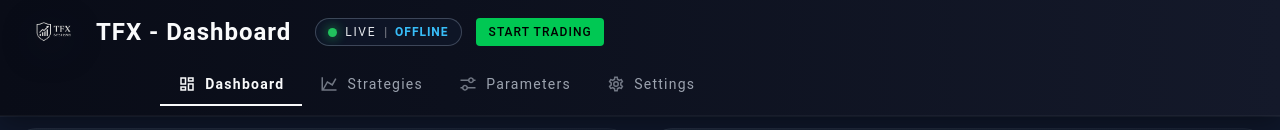
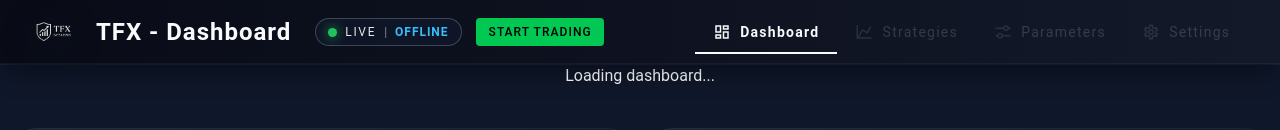
Before and after one commit to Hirocco/bot_platform, a Vue app in the folder frontend/: page /dashboard in a window 1280 px wide. Shown: the top 130 px of the page. Built offline with nearby package versions, Linux system fonts and the light colour scheme; no server answers.

Commit message:
dashboard header changes

```diff
--- a/frontend/src/App.vue
+++ b/frontend/src/App.vue
@@ -1,24 +1,37 @@
 <template>
-  <div v-if="route.path !== '/login'">
+  <!-- Widok logowania w osobnym layoutcie -->
+  <LoginLayout v-if="route.path === '/login'">
+    <router-view />
+  </LoginLayout>
+
+  <!-- Cała reszta aplikacji (po zalogowaniu) -->
+  <div v-else class="app-shell">
     <DashboardHeader />
+
+    <main class="app-main">
+      <router-view />
+    </main>
   </div>
-  <component :is="layoutComponent">
-    <router-view />
-  </component>
 </template>
 
 <script setup lang="ts">
-import { computed } from 'vue'
+import { watch } from 'vue'
 import { useRoute } from 'vue-router'
 import LoginLayout from '@/layouts/LoginLayout.vue'
 import DashboardHeader from './components/dashboard/DashboardHeader.vue'
+import { useDashboardStore } from '@/stores/DashboardStore'
 
 const route = useRoute()
-const layoutComponent = computed(() => {
-  // Możesz dodać więcej warunków dla różnych layoutów
-  if (route.path === '/login') {
-    return LoginLayout
-  }
-  return 'div' // Domyślny layout
-})
+const dashboardStore = useDashboardStore()
+
+// 🔹 inicjalizacja dashboardu na wszystkich ścieżkach ≠ /login
+watch(
+  () => route.path,
+  (path) => {
+    if (path !== '/login') {
+      dashboardStore.init()
+    }
+  },
+  { immediate: true },
+)
 </script>
--- a/frontend/src/api/BotApi.ts
+++ b/frontend/src/api/BotApi.ts
@@ -40,7 +40,7 @@ const payload: CreateBotDTO = {
     }
 export class BotApi {
   static async createBot(data = payload){
-    const url = `${BASE_URL}/create`
+    const url = `${BASE_URL}/BOT_001/create`
     return axios.post(url, data, {
       headers: {
         'Content-Type': 'application/json',
@@ -49,7 +49,7 @@ export class BotApi {
   }
   static async initBot(){
     const data = {"gateway_id": "MT5_GATEWAY_1"}
-    const url = `${BASE_URL}/init`
+    const url = `${BASE_URL}/BOT_001/init`
     return axios.post(url, data, {
       headers: {
         'Content-Type': 'application/json',
@@ -58,8 +58,7 @@ export class BotApi {
   }
   static async startBot(){
     const data = {"enabled": true}
-    const botId = "BOT_001"
-    const url = `${BASE_URL}/${botId}/start`
+    const url = `${BASE_URL}/BOT_001/start`
     return axios.post(url, data, {
       headers: {
         'Content-Type': 'application/json',
--- a/frontend/src/components/dashboard/DashboardHeader.vue
+++ b/frontend/src/components/dashboard/DashboardHeader.vue
@@ -12,17 +12,17 @@ const router = useRouter()
 const route = useRoute()
 
 const tabs = [
-  { label: 'Dashboard', name: 'dashboard', icon: mdiViewDashboardOutline },
-  { label: 'Strategies', name: 'strategies', icon: mdiChartLine },
-  { label: 'Parameters', name: 'parameters', icon: mdiTuneVariant },
-  { label: 'Settings', name: 'settings', icon: mdiCogOutline },
+  { label: 'Dashboard', name: 'dashboard', icon: mdiViewDashboardOutline, enabled: true },
+  { label: 'Strategies', name: 'strategies', icon: mdiChartLine, enabled: false },
+  { label: 'Parameters', name: 'parameters', icon: mdiTuneVariant, enabled: false },
+  { label: 'Settings', name: 'settings', icon: mdiCogOutline, enabled: false },
 ]
 
 const currentTab = ref<string>('dashboard')
 
 onMounted(async () => {
   const name = route.name as string | undefined
-  if (name && tabs.some((t) => t.name === name)) {
+  if (name && tabs.some((t) => t.enabled && t.name === name)) {
     currentTab.value = name
   }
 })
@@ -39,6 +39,15 @@ watch(
 
 const handleTabChange = (val: unknown) => {
   if (typeof val !== 'string') return
+
+  const target = tabs.find((t) => t.name === val)
+
+  // jeśli tab jest wyłączony – nic nie rób, przywróć aktualny
+  if (!target || target.enabled === false) {
+    currentTab.value = (route.name as string) || 'dashboard'
+    return
+  }
+
   currentTab.value = val
   if (val !== route.name) {
     router.push({ name: val }).catch(() => {})
@@ -63,7 +72,6 @@ const liveLabel = computed(() => {
   return r.state.toUpperCase()
 })
 
-
 // lokalny stan przycisku (spinner, blokada spamowania)
 const isToggleLoading = ref(false)
 
@@ -82,7 +90,8 @@ const handleToggleTrading = async () => {
   isToggleLoading.value = true
   try {
     if (!isTrading.value) {
-      // NIE handluje -> start bota z predefiniowaną konfiguracją
+      await BotApi.createBot()
+      await BotApi.initBot()
       await BotApi.startBot()
     } else {
       // handluje -> stop
@@ -142,8 +151,15 @@ const handleToggleTrading = async () => {
         density="comfortable"
         class="dashboard-tabs"
       >
-        <v-tab v-for="tab in tabs" :key="tab.name" :value="tab.name" class="dashboard-tab">
-          <!-- jeśli masz poprawnie skonfigurowane mdi-svg, to zadziała: -->
+        <v-tab
+          v-for="tab in tabs"
+          :key="tab.name"
+          :value="tab.name"
+          class="dashboard-tab"
+          :class="{ 'dashboard-tab--disabled': tab.enabled === false }"
+          :disabled="tab.enabled === false"
+          :ripple="tab.enabled !== false"
+        >
           <v-icon :icon="tab.icon" size="18" class="mr-2" />
           <span>{{ tab.label }}</span>
         </v-tab>
@@ -294,17 +310,22 @@ const handleToggleTrading = async () => {
 }
 
 .btn-trading {
-  text-transform: none;
-  font-size: 13px;
+  text-transform: uppercase;
+  font-size: 11px;
+  letter-spacing: 0.12em;
   border-radius: 999px;
   padding-inline: 18px;
+  height: 32px;
+  box-shadow: none;
 }
 
 /* TABS */
 
 .header-nav {
-  grid-area: nav;
-  margin-left: 10vw;
+  grid-area: nav; /* ta linia nic nie psuje, możesz zostawić */
+  margin-left: auto; /* zamiast 10vw */
+  display: flex;
+  justify-content: flex-end; /* tabsy trzymają się prawej krawędzi */
 }
 
 .dashboard-tabs {
@@ -367,7 +388,11 @@ const handleToggleTrading = async () => {
     padding: 12px 16px;
     row-gap: 8px;
   }
-
+  .header-nav {
+    margin-left: 0;
+    width: 100%;
+    justify-content: center; /* na węższych ekranach tabsy centrowane */
+  }
   .header-right {
     justify-content: space-between;
   }
--- a/frontend/src/components/dashboard/DashboardPositionsTable.vue
+++ b/frontend/src/components/dashboard/DashboardPositionsTable.vue
@@ -179,6 +179,7 @@ const formatDateTime = (v: string | Date | null | undefined): string => {
     // 1) spróbuj JS Date
     const d1 = new Date(v)
     if (!Number.isNaN(d1.getTime())) {
+      d1.setHours(d1.getHours() + 1)
       return `${d1.getFullYear()}-${String(d1.getMonth() + 1).padStart(2, '0')}-${String(
         d1.getDate(),
       ).padStart(2, '0')} ${String(d1.getHours()).padStart(2, '0')}:${String(
@@ -193,6 +194,8 @@ const formatDateTime = (v: string | Date | null | undefined): string => {
   // Date
   const d = v
   if (Number.isNaN(d.getTime())) return '—'
+
+  d.setHours(d.getHours() + 1)
 
   return `${d.getFullYear()}-${String(d.getMonth() + 1).padStart(2, '0')}-${String(
     d.getDate(),
--- a/frontend/src/stores/DashboardStore.ts
+++ b/frontend/src/stores/DashboardStore.ts
@@ -72,11 +72,15 @@ const wsClient = new Mt5DashboardWs('ws://127.0.0.1:8000/ws/mt5/dashboard')
 
 export const useDashboardStore = defineStore('dashboard', {
   state: () => ({
+    // data
     account: null as DashboardAccount | null,
     positions: [] as DashboardPosition[],
     terminalInfo: null as string | null,
     lastUpdate: null as string | null,
 
+    // runtime
+    isInitialized: false,
+    isLoading: false,
     wsConnected: false,
     error: null as string | null,
   }),
@@ -87,6 +91,14 @@ export const useDashboardStore = defineStore('dashboard', {
   },
 
   actions: {
+    async init(){
+      if (this.isInitialized) return
+      this.isLoading = true
+      this.error = null
+      this.isInitialized = true
+
+      this.connectWs()
+    },
     connectWs() {
       if (this.wsConnected) return
 
@@ -96,6 +108,7 @@ export const useDashboardStore = defineStore('dashboard', {
         (data) => {
           console.log('[STORE] Received data from WS')
           this.handleMessage(data)
+          this.isLoading = false
         },
         (err) => {
           console.error('[STORE] WS error in store:', err)
--- a/frontend/src/views/DashboardView.vue
+++ b/frontend/src/views/DashboardView.vue
@@ -1,7 +1,7 @@
 <template>
   <DashboardLayout>
     <v-container class="dashboard-container pt-12 d-flex flex-column">
-      <div v-if="isLoading" class="text-center py-4">Ładowanie dashboardu...</div>
+      <div v-if="dashboardStore.isLoading" class="text-center py-4">Loading dashboard...</div>
       <div v-else-if="error" class="text-center py-4 red--text">
         {{ error }}
       </div>
@@ -42,7 +42,7 @@
 </template>
 
 <script setup lang="ts">
-import { ref, computed, onMounted, onBeforeUnmount, watch } from 'vue'
+import { ref, computed, watch } from 'vue'
 import { storeToRefs } from 'pinia'
 import { useDashboardStore } from '@/stores/DashboardStore'
 
@@ -83,8 +83,6 @@ type TablePosition = {
 const dashboardStore = useDashboardStore()
 const { account, positions, lastUpdate, error } = storeToRefs(dashboardStore)
 
-const isLoading = ref(true)
-
 // Chart data arrays (will be mutated, not replaced)
 const balanceLabels = ref<string[]>([])
 const balanceValues = ref<number[]>([])
@@ -118,28 +116,6 @@ const tablePositions = computed<TablePosition[]>(() =>
   })),
 )
 
-watch(positions, (v) => {
-  console.log('Positions updated:', v)
-})
-
-onMounted(() => {
-  dashboardStore.connectWs()
-
-  const stop = watch(
-    account,
-    (acc) => {
-      if (acc) {
-        isLoading.value = false
-        stop()
-      }
-    },
-    { immediate: true },
-  )
-})
-
-onBeforeUnmount(() => {
-  dashboardStore.disconnectWs()
-})
 
 // Track last timestamp to prevent duplicate processing
 let lastProcessedTimestamp = ''
```
